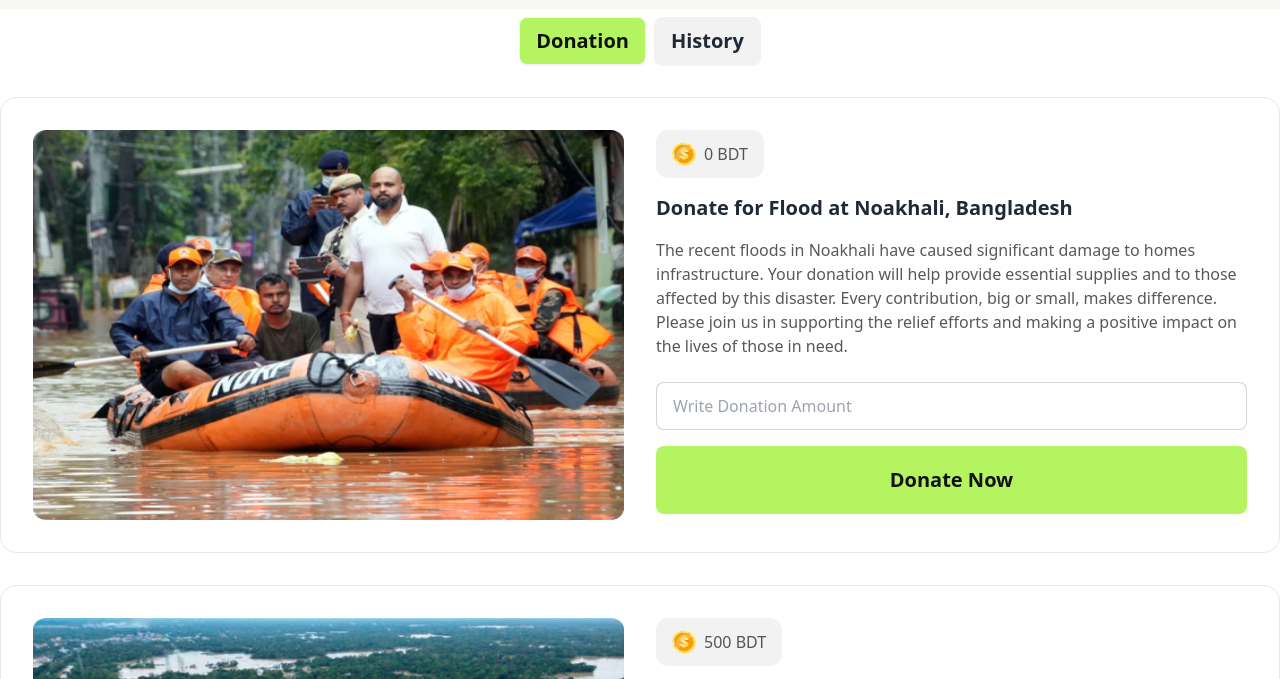
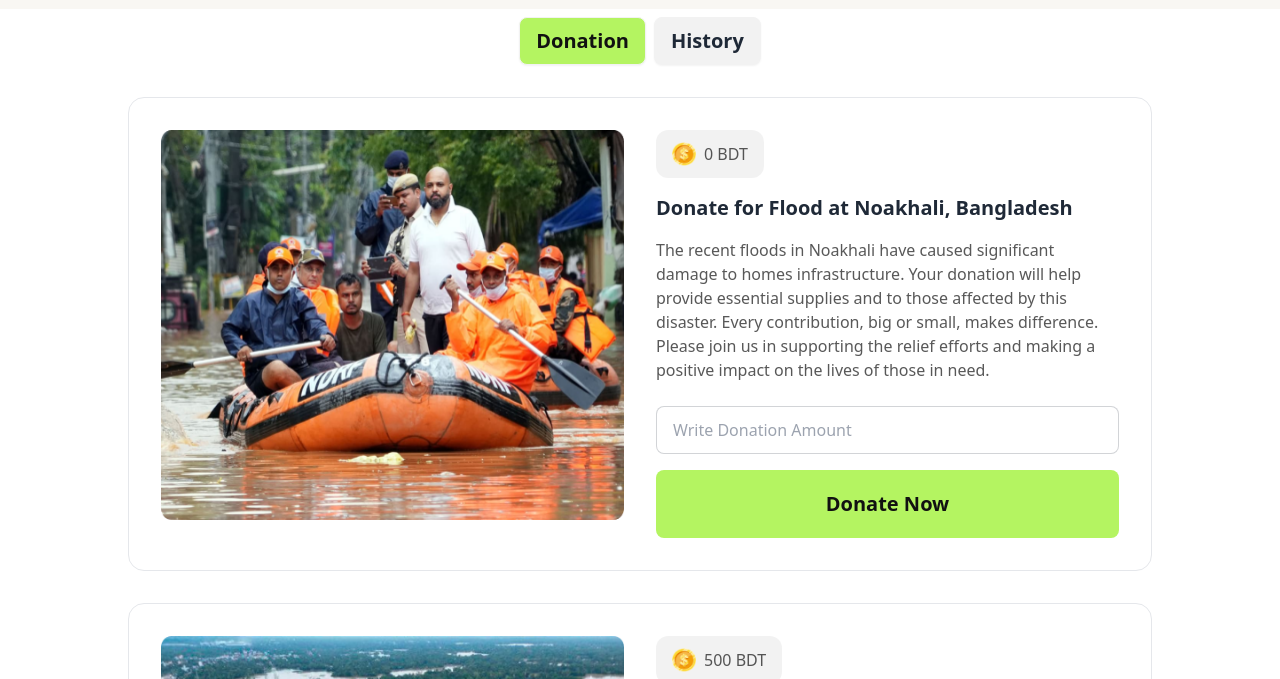
Before and after one commit to nobodipdebnath/assignment-05, a plain HTML site: page index.html in a window 1280 px wide. Shown: the part 63-742 px from the top of the page. Drawn offline with nearby package versions, Linux system fonts and the light colour scheme.

Commit message:
add somthing new

```diff
--- a/index.html
+++ b/index.html
@@ -37,7 +37,7 @@
             </section>
         </div>
     </nav>
-    <main class="container mx-auto">
+    <main class="w-4/5 mx-auto">
         <section id="history-section" class=" w-4/5 mx-auto hidden mb-20 first:mt-[160px]">
         </section>
 
```
